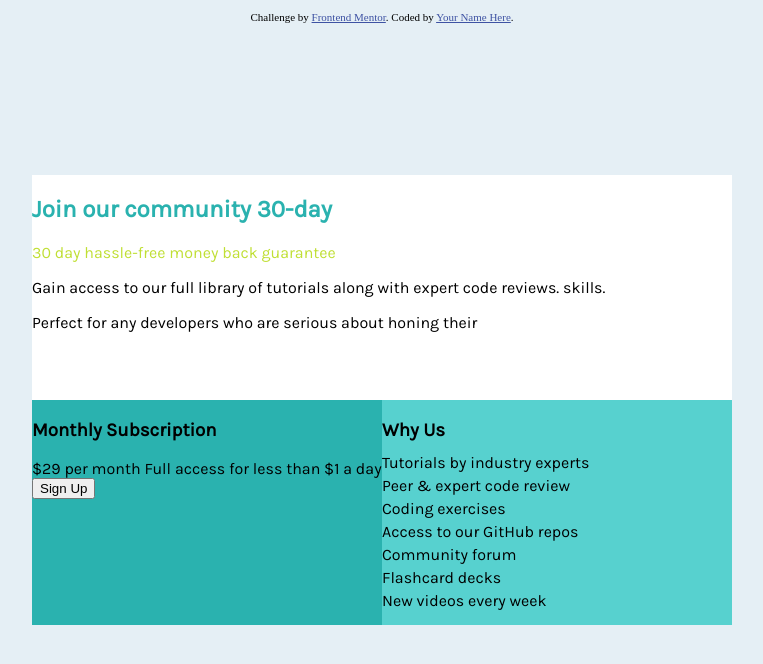
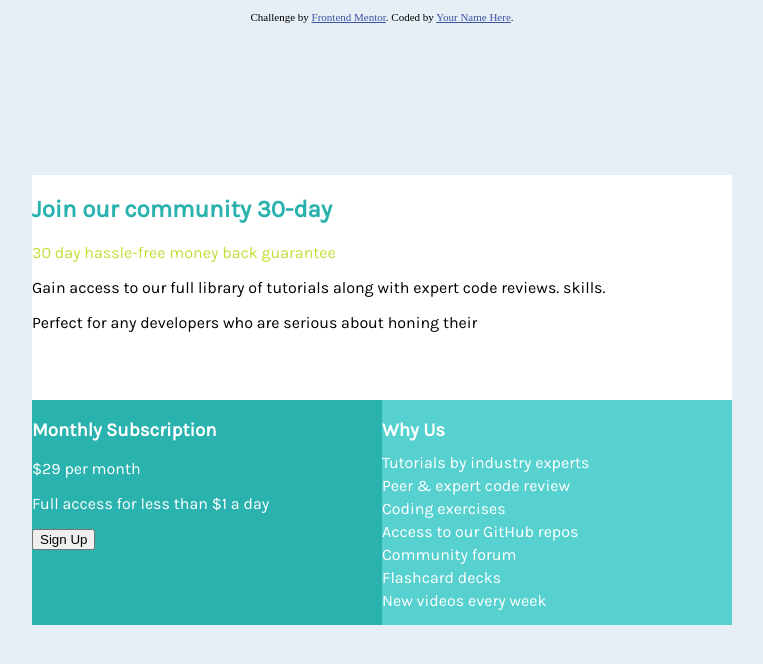
Before and after one commit to cmonez/single-price-grid, a plain HTML site: page index.html in a window 1280 px wide. Shown: the whole page, without its empty margins (258-1021 px from the left). Drawn offline with Linux system fonts and the light colour scheme.

Commit message:
Progress on text structure

```diff
--- a/design/styles.css
+++ b/design/styles.css
@@ -35,12 +35,14 @@ h2 {
   background-color: hsl(179, 62%, 43%);
   height: 50%;
   width: 50%;
+  color: white;
 }
 
 .why-us-box {
   background-color: hsl(179, 57%, 58%);
   height: 50%;
   width: 50%;
+  color: white;
 }
 
 p.why-us-paragraphs {
--- a/index.html
+++ b/index.html
@@ -44,7 +44,9 @@
       <!--  -->
       <div class="subscription-box box">
         <h3>Monthly Subscription</h3>
-        &dollar;29 per month Full access for less than &dollar;1 a day
+        &dollar;29 per month
+
+        <p>Full access for less than &dollar;1 a day</p>
         <button>Sign Up</button>
       </div>
       <!--  -->
```
